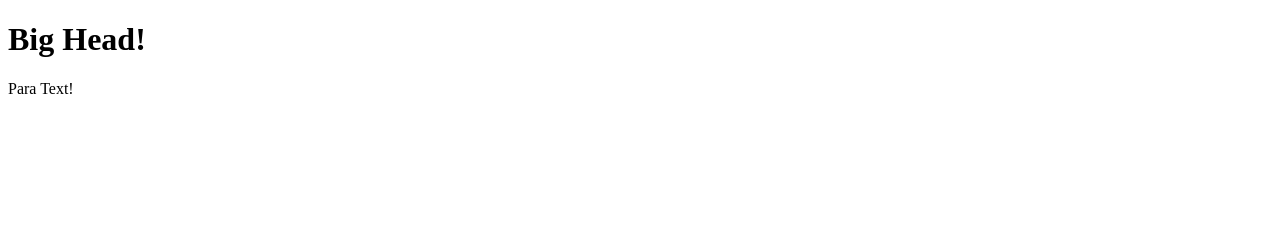
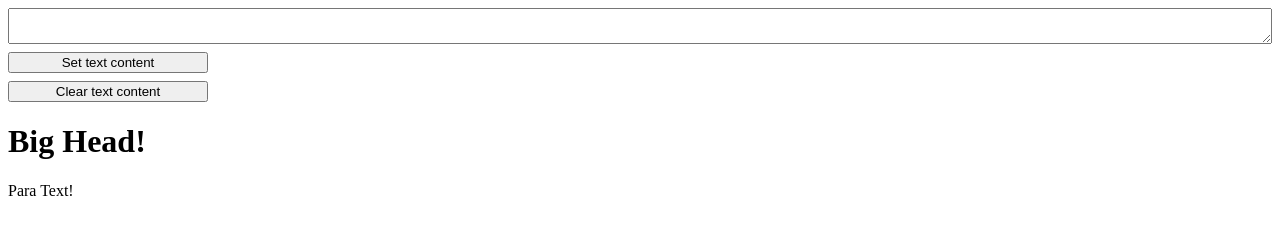
Before and after one commit to hasibulpolok/js-dom, a plain HTML site: page index.html in a window 1280 px wide. Drawn offline with Linux system fonts and the light colour scheme.

Commit message:
set text and clear text added

```diff
--- a/index.html
+++ b/index.html
@@ -1,13 +1,21 @@
 <!DOCTYPE html>
 <html lang="en">
+
 <head>
     <meta charset="UTF-8">
     <meta name="viewport" content="width=device-width, initial-scale=1.0">
     <title>JS DOM</title>
+    <link rel="stylesheet" href="style.css">
 </head>
+
 <body>
-
+    <div class="container">
+        <textarea class="story"></textarea>
+        <button id="set-text" type="button">Set text content</button>
+        <button id="clear-text" type="button">Clear text content</button>
+    </div>
 
     <script src="script.js"></script>
 </body>
+
 </html>
--- a/script.js
+++ b/script.js
@@ -1,10 +1,22 @@
 
 
 const heading = document.createElement("h1");
-      const para =document.createElement("p");
+const para = document.createElement("p");
 const headingText = document.createTextNode("Big Head!");
 const paraText = document.createTextNode("Para Text!");
 heading.appendChild(headingText);
 para.appendChild(paraText);
 document.body.appendChild(heading);
-      document.body.appendChild(para)
+document.body.appendChild(para);
+
+const story = document.body.querySelector(".story");
+
+const setText = document.body.querySelector("#set-text");
+setText.addEventListener("click", () => {
+    story.textContent = "It was a dark and stormy night...";
+});
+
+const clearText = document.body.querySelector("#clear-text");
+clearText.addEventListener("click", () => {
+    story.textContent = "";
+});
--- /dev/null
+++ b/style.css
@@ -0,0 +1,9 @@
+.container {
+  display: flex;
+  gap: 0.5rem;
+  flex-direction: column;
+}
+
+button {
+  width: 200px;
+}
```
Lines whose indentation alone changed are shown as unchanged.
